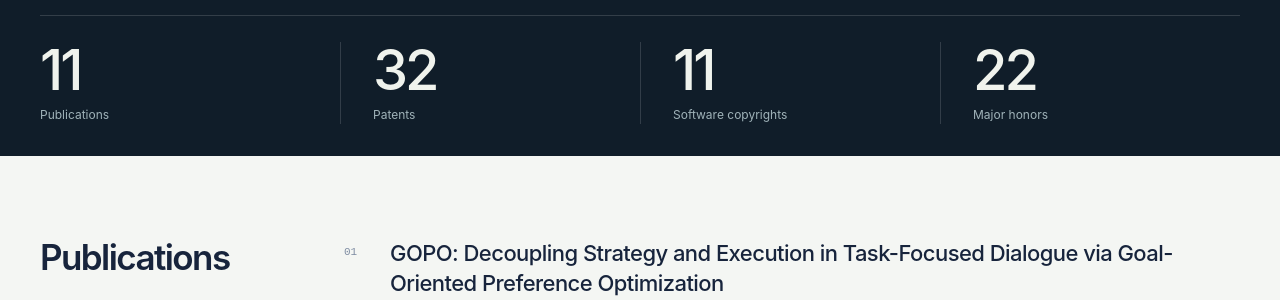
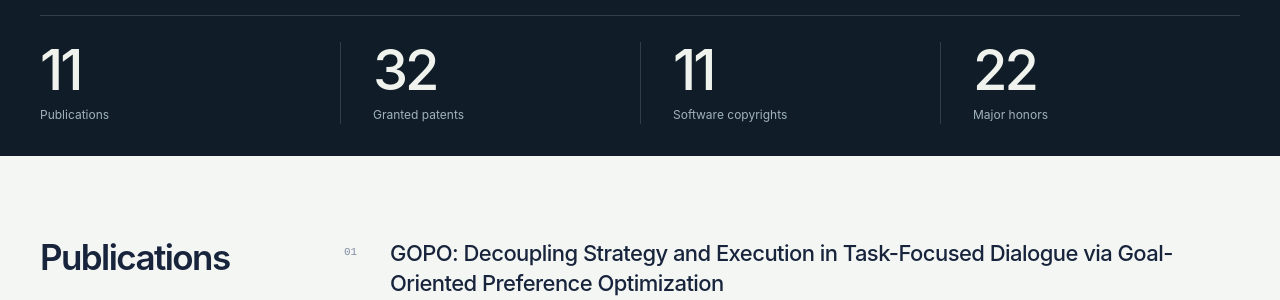
Before and after one commit to michaelice/michaelice.github.io, a Jekyll site: the page built from concepts/research-command-center.html, in a window 1280 px wide and 900 px high, scrolled down 647 px. Shown: the part 153-453 px from the top of the window. Built offline with Jekyll 4.4.1, drawn with Linux system fonts in a browser that asks for light colours.

Commit message:
Restore Granted patents homepage label

```diff
--- a/_includes/hero.html
+++ b/_includes/hero.html
@@ -41,8 +41,8 @@
           <i class="fas fa-lightbulb"></i>
           <span class="stat-number" data-target="{{ site.data.profile.patents.size }}">0</span>
         </div>
-        <span class="stat-label lang-en">Patents</span>
-        <span class="stat-label lang-zh" style="display:none;">发明专利</span>
+        <span class="stat-label lang-en">Granted patents</span>
+        <span class="stat-label lang-zh" style="display:none;">授权发明专利</span>
       </div>
 
       <div class="stat-circle">
--- a/concepts/research-command-center.html
+++ b/concepts/research-command-center.html
@@ -575,7 +575,7 @@ redirect_from:
   <section class="impact">
     <div class="impact-grid wrap">
       <div class="impact-item"><strong>11</strong><span>Publications</span></div>
-      <div class="impact-item"><strong>{{ site.data.profile.patents.size }}</strong><span>Patents</span></div>
+      <div class="impact-item"><strong>{{ site.data.profile.patents.size }}</strong><span>Granted patents</span></div>
       <div class="impact-item"><strong>11</strong><span>Software copyrights</span></div>
       <div class="impact-item"><strong>{{ site.data.profile.honors.size }}</strong><span>Major honors</span></div>
     </div>
```
